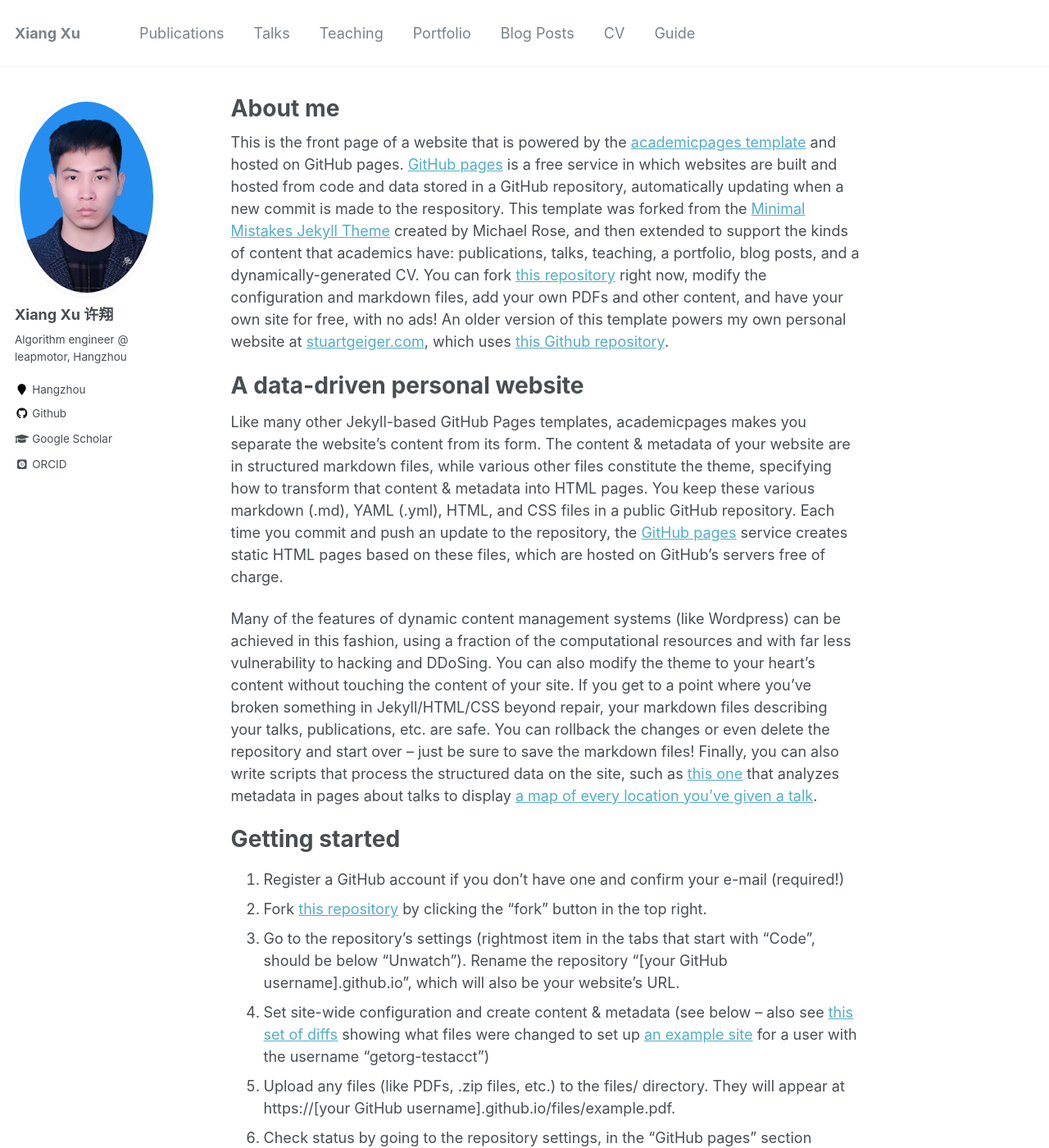
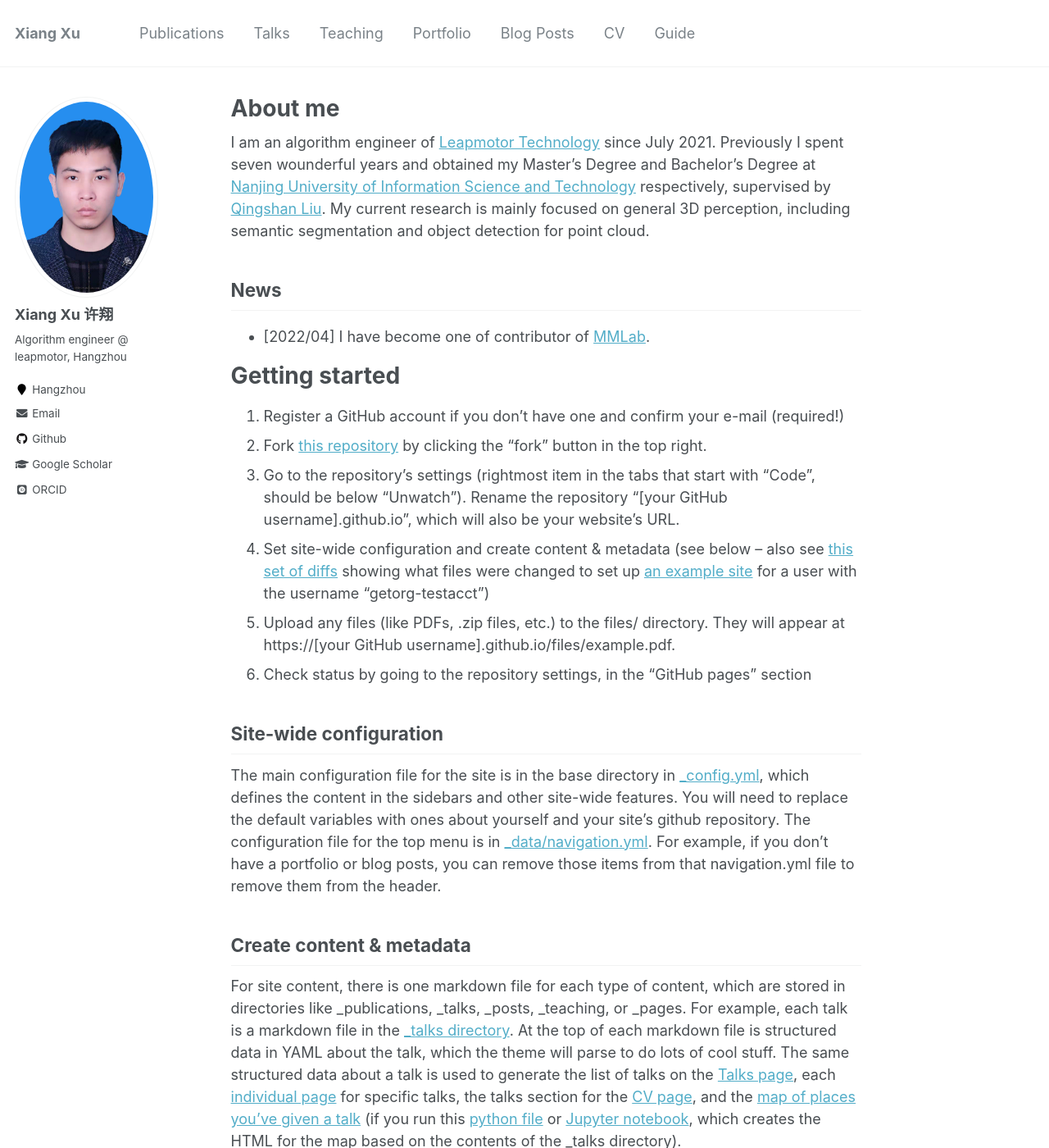
Before and after one commit to Xiangxu-0103/xiangxu-0103.github.io, a Jekyll site: the page built from _pages/about.md, in a window 1280 px wide and 1400 px high. Shown: the whole window at 82% size. Built offline with Jekyll 4.4.1, drawn with Linux system fonts in a browser that asks for light colours; some web fonts are replaced.

Commit message:
update several information for checking

```diff
--- a/_config.yml
+++ b/_config.yml
@@ -87,7 +87,7 @@ author:
   employer         :
   pubmed           :
   googlescholar    : "https://scholar.google.com.hk/citations?user=1UHZkksAAAAJ&hl=zh-CN"
-  email            :
+  email            : "xuxiang0103@gmail.com"
   researchgate     :  # example: "https://www.researchgate.net/profile/yourprofile"
   uri              :
   bitbucket        :
--- a/_pages/about.md
+++ b/_pages/about.md
@@ -8,13 +8,11 @@ redirect_from:
   - /about.html
 ---
 
-This is the front page of a website that is powered by the [academicpages template](https://github.com/academicpages/academicpages.github.io) and hosted on GitHub pages. [GitHub pages](https://pages.github.com) is a free service in which websites are built and hosted from code and data stored in a GitHub repository, automatically updating when a new commit is made to the respository. This template was forked from the [Minimal Mistakes Jekyll Theme](https://mmistakes.github.io/minimal-mistakes/) created by Michael Rose, and then extended to support the kinds of content that academics have: publications, talks, teaching, a portfolio, blog posts, and a dynamically-generated CV. You can fork [this repository](https://github.com/academicpages/academicpages.github.io) right now, modify the configuration and markdown files, add your own PDFs and other content, and have your own site for free, with no ads! An older version of this template powers my own personal website at [stuartgeiger.com](http://stuartgeiger.com), which uses [this Github repository](https://github.com/staeiou/staeiou.github.io).
+I am an algorithm engineer of [Leapmotor Technology](https://www.leapmotor.com/home) since July 2021. Previously I spent seven wounderful years and obtained my Master's Degree and Bachelor's Degree at [Nanjing University of Information Science and Technology](https://www.nuist.edu.cn/main.htm) respectively, supervised by [Qingshan Liu](https://faculty.nuist.edu.cn/liuqingshan/zh_CN/index.htm). My current research is mainly focused on general 3D perception, including semantic segmentation and object detection for point cloud.
 
-A data-driven personal website
-======
-Like many other Jekyll-based GitHub Pages templates, academicpages makes you separate the website's content from its form. The content & metadata of your website are in structured markdown files, while various other files constitute the theme, specifying how to transform that content & metadata into HTML pages. You keep these various markdown (.md), YAML (.yml), HTML, and CSS files in a public GitHub repository. Each time you commit and push an update to the repository, the [GitHub pages](https://pages.github.com/) service creates static HTML pages based on these files, which are hosted on GitHub's servers free of charge.
-
-Many of the features of dynamic content management systems (like Wordpress) can be achieved in this fashion, using a fraction of the computational resources and with far less vulnerability to hacking and DDoSing. You can also modify the theme to your heart's content without touching the content of your site. If you get to a point where you've broken something in Jekyll/HTML/CSS beyond repair, your markdown files describing your talks, publications, etc. are safe. You can rollback the changes or even delete the repository and start over -- just be sure to save the markdown files! Finally, you can also write scripts that process the structured data on the site, such as [this one](https://github.com/academicpages/academicpages.github.io/blob/master/talkmap.ipynb) that analyzes metadata in pages about talks to display [a map of every location you've given a talk](https://academicpages.github.io/talkmap.html).
+News
+----
+- [2022/04] I have become one of contributor of [MMLab](https://openmmlab.com/).
 
 Getting started
 ======
```
Also changed, not shown: images/profile.png (deleted).
